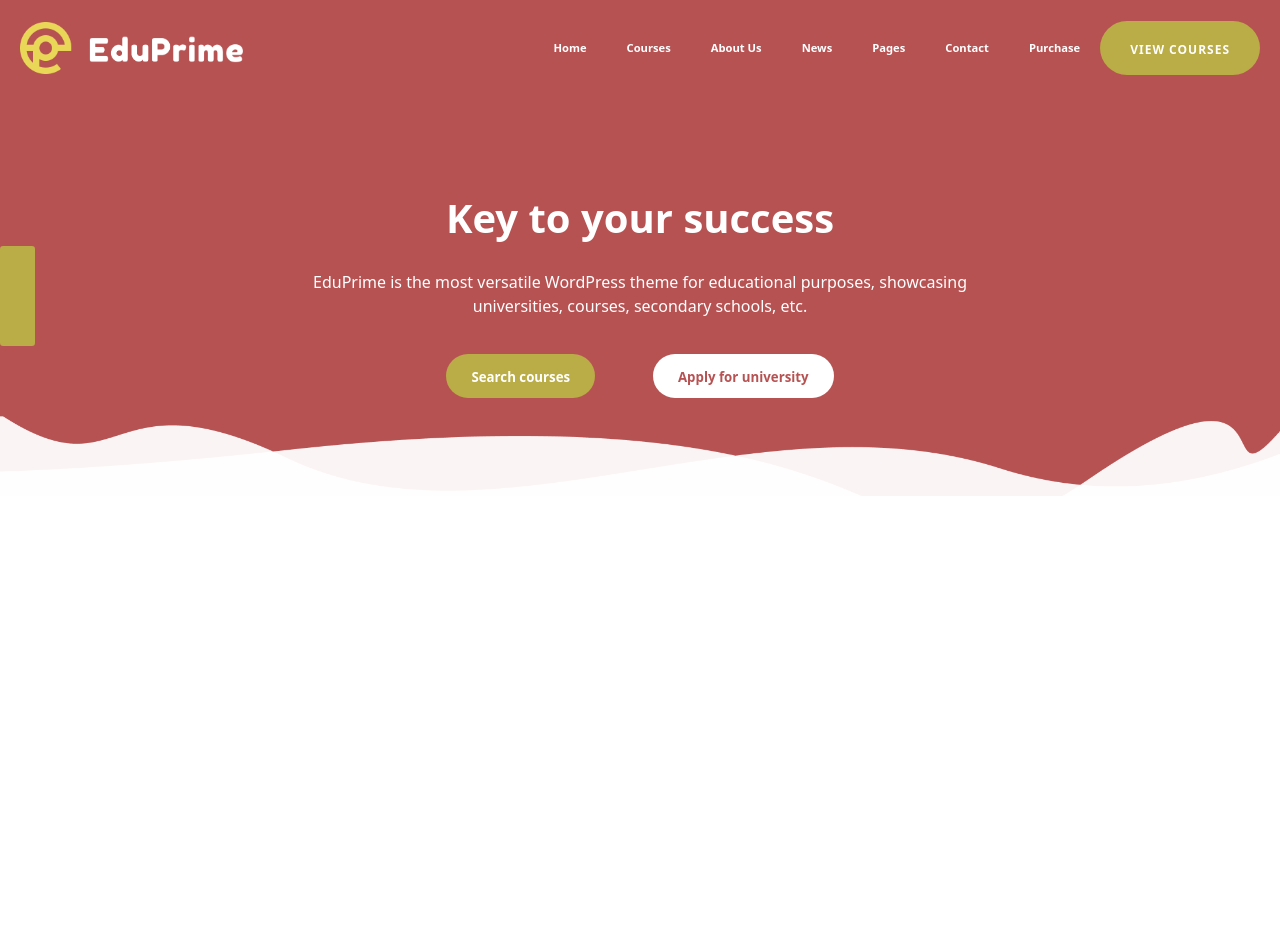
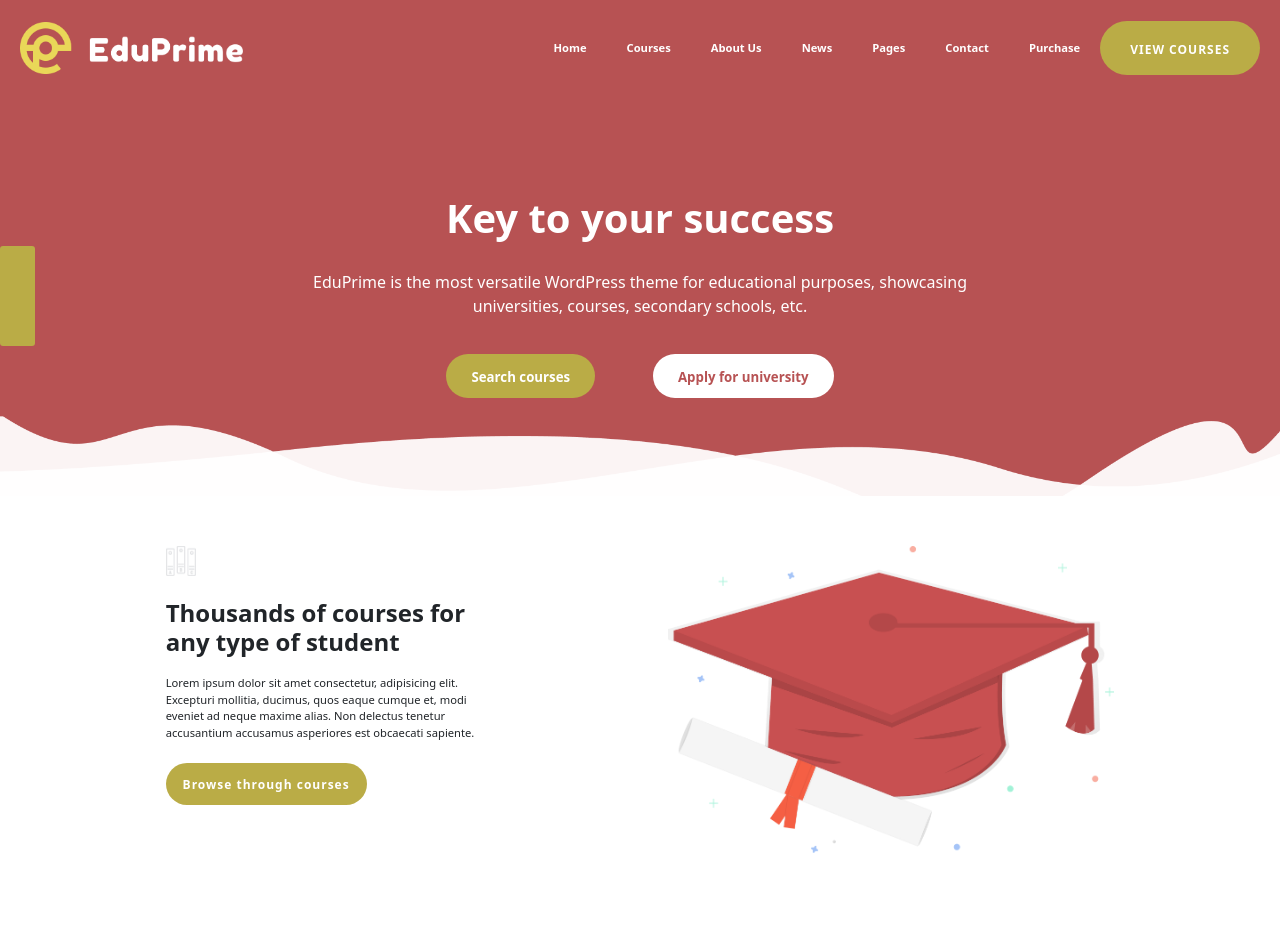
Before and after one commit to ClaudioLeone/proj-html-vuejs, a Vue app: page / in a window 1280 px wide. Shown: the top 952 px of the page. Built offline with nearby package versions, Linux system fonts and the light colour scheme.

Commit message:
Done 'main' section refactoring, completed 'upper' section of 'mainTop' component

```diff
--- a/src/components/AppMain.vue
+++ b/src/components/AppMain.vue
@@ -1,6 +1,11 @@
 <script>
+import mainTop from './partials/mainTop.vue';
+
 export default {
     name: "AppMain",
+    components: {
+        mainTop,
+    },
     data() {
         return {
 
@@ -11,7 +16,8 @@ export default {
 
 <template>
 <main>
-    <div class="main-top container">
+    <mainTop />
+    <!-- <div class="main-top container">
 
     </div>
 
@@ -23,7 +29,7 @@ export default {
 
     <div class="main-bottom container">
 
-    </div>
+    </div> -->
 </main>
 </template>
 
@@ -32,20 +38,20 @@ export default {
 main {
     background-color: white;
 }
-.main-top {
-    height: 600px;
-}
+// .main-top {
+//     height: 600px;
+// }
 
-.main-middle {
-    height: 600px;
-    background-color: #B75253;
-}
+// .main-middle {
+//     height: 600px;
+//     background-color: #B75253;
+// }
 
-.main-middle-container {
+// .main-middle-container {
 
-}
+// }
 
-.main-bottom {
-    height: 600px;
-}
+// .main-bottom {
+//     height: 600px;
+// }
 </style>
--- /dev/null
+++ b/src/components/partials/mainTop.vue
@@ -0,0 +1,83 @@
+<script>
+export default {
+    name: "mainTop",
+    data() {
+        return {
+
+        }
+    }
+}
+</script>
+
+<template>
+    <div class="main-top container">
+
+        <div class="upper d-flex justify-content-around">
+            <div class="d-flex flex-column upper-text-sect justify-content-center">
+                <img class="books-icon" src="../../assets/edu/img/Books-icon.png" alt="">
+                <h4>Thousands of courses for any type of student</h4>
+                <p>Lorem ipsum dolor sit amet consectetur, adipisicing elit. Excepturi mollitia, ducimus, quos eaque cumque et, modi eveniet ad neque maxime alias. Non delectus tenetur accusantium accusamus asperiores est obcaecati sapiente.</p>
+                <button><a href="#">Browse through courses</a></button>
+            </div>
+
+            <div class="grad-ill-container d-flex justify-content-end">
+                <img class="graduation-illustration" src="../../assets/edu/img/Graduation-Illustration.png" alt="Graduation-Illustration">
+            </div>
+        </div>
+    </div>
+</template>
+
+<style scoped lang="scss">
+.main-top {
+    height: 600px;
+}
+.books-icon {
+    width: 30px;
+    position: absolute;
+    left: 0;
+    top: -5px;
+}
+
+.upper {
+    padding: 50px 0;
+}
+.upper-text-sect {
+    position: relative;
+    width: 30%;
+    p {
+        font-size: 0.7rem;
+    }
+
+    h4 {
+        font-weight: bold;
+    }
+
+    button {
+        background-color: #BAAC46;
+        padding: 10px 15px;
+        border: none;
+        border-radius: 35px;
+        width: 60%;
+        font-size: 0.9rem;
+    }
+
+    button a {
+        text-decoration: none;
+        color: white;
+        font-weight: bolder;
+        font-size: 0.75rem;
+        letter-spacing: 1px;
+    }
+}
+
+.upper-text-sect > * {
+    padding: 5px 0;
+}
+
+.grad-ill-container {
+    width: 40%;
+    .graduation-illustration {
+    width: 100%;
+}
+}
+</style>
```
Also changed, not shown: src/components/partials/mainBottom.vue (added, +20 -0 lines), src/components/partials/mainMiddle.vue (added, +20 -0 lines).
